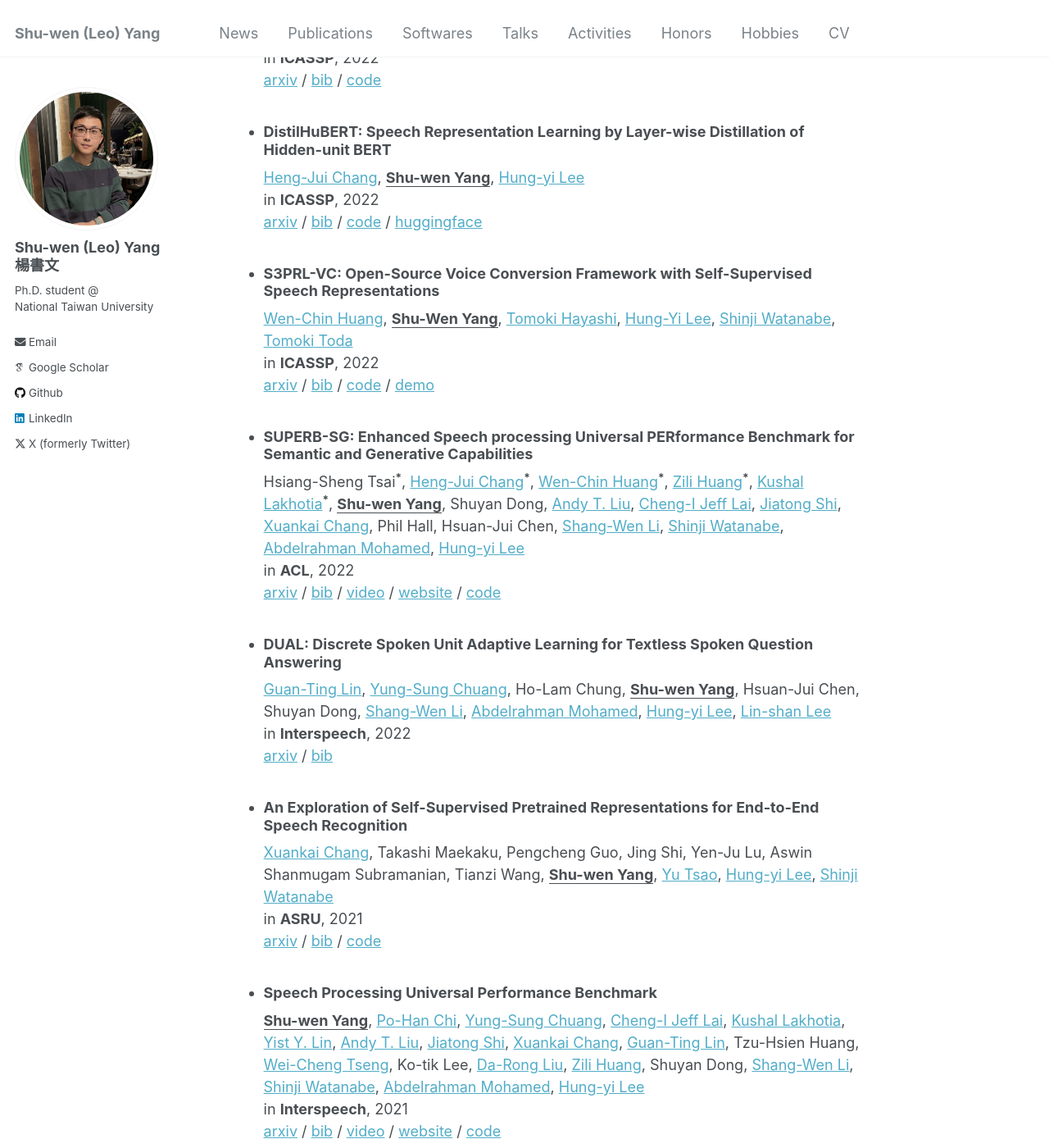
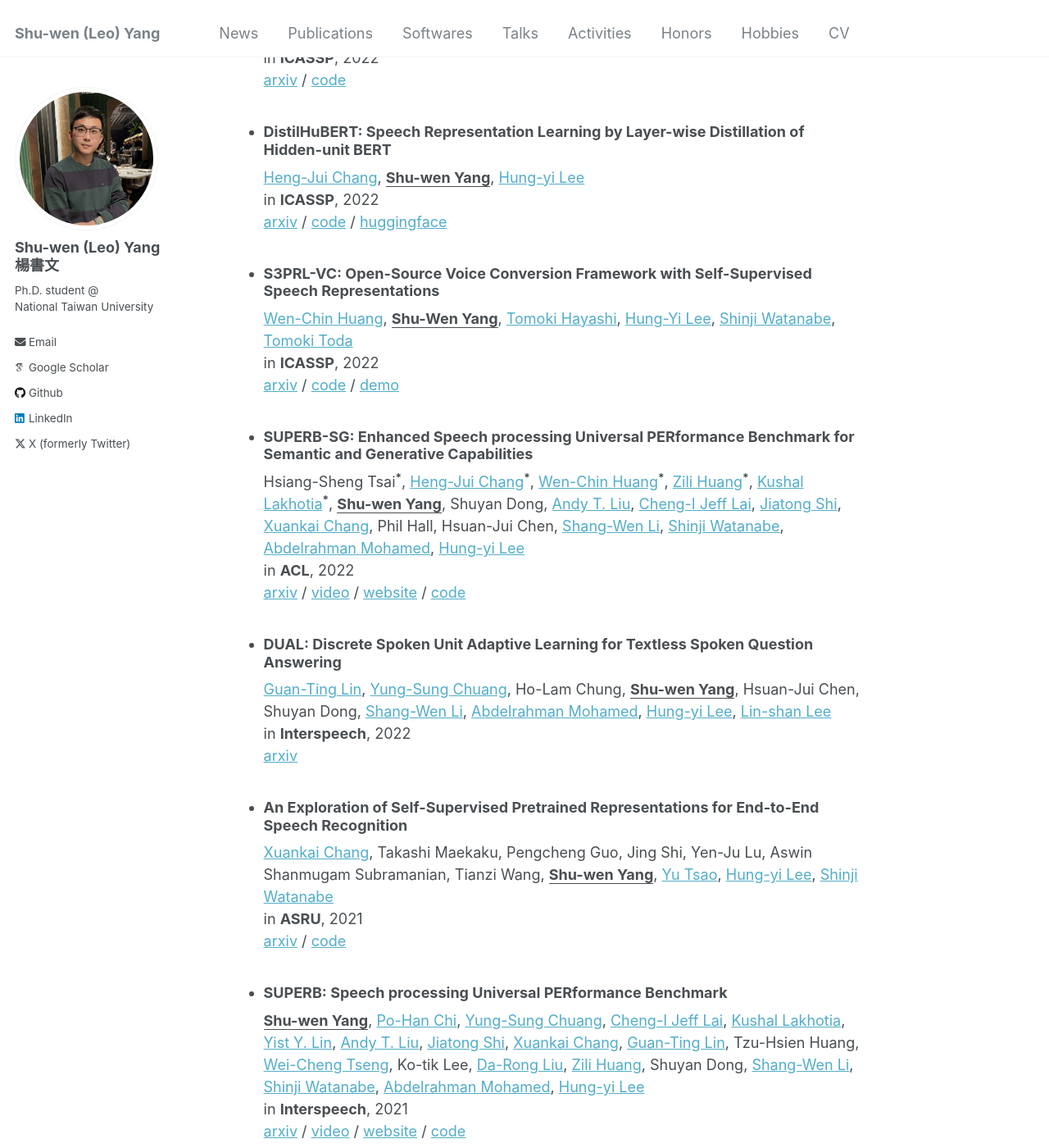
Before and after one commit to leo19941227/leo19941227.github.io, a Jekyll site: the page built from _pages/publications.md, in a window 1280 px wide and 1400 px high, scrolled down 1076 px. Shown: the whole window at 82% size. Built offline with Jekyll 4.4.1, drawn with Linux system fonts in a browser that asks for light colours; some web fonts are replaced; some of the changed text lies outside the part shown.

Commit message:
finalize publications

```diff
--- a/_pages/publications.md
+++ b/_pages/publications.md
@@ -18,84 +18,84 @@
 
   **<u>Shu-wen Yang</u>**, [Heng-Jui Chang](https://people.csail.mit.edu/hengjui/), [Zili Huang](https://scholar.google.com/citations?user=iQ-S0fQAAAAJ&hl=en), [Andy T. Liu](https://andi611.github.io/), [Cheng-I Lai](https://people.csail.mit.edu/clai24/), [Haibin Wu](https://hbwu-ntu.github.io/), [Jiatong Shi](http://shijt.site/), [Xuankai Chang](https://www.xuankaic.com/), Hsiang-Sheng Tsai, [Wen-Chin Huang](https://unilight.github.io/), Tzu-hsun Feng, [Po-Han Chi](https://scholar.google.com/citations?user=SiyicoEAAAAJ&hl=zh-TW), [Yist Y. Lin](https://scholar.google.com/citations?user=0lrZq9MAAAAJ&hl=en), [Yung-Sung Chuang](https://people.csail.mit.edu/yungsung/), Tzu-Hsien Huang, [Wei-Cheng Tseng](https://scholar.google.com.tw/citations?user=-d6aNP0AAAAJ&hl=zh-TW), [Kushal Lakhotia](https://scholar.google.com/citations?user=w9W6zXUAAAAJ&hl=en), [Shang-Wen Li](https://swdanielli.github.io/), [Abdelrahman Mohamed](https://www.cs.toronto.edu/~asamir/), [Shinji Watanabe](https://sites.google.com/view/shinjiwatanabe), [Hung-yi Lee](https://speech.ee.ntu.edu.tw/~hylee/index.php)\\
   in **IEEE/ACM Transactions on Audio Speech and Language Processing**, 2024\\
-  [arxiv](https://arxiv.org/abs/2207.04356) / [bib](https://scholar.googleusercontent.com/scholar.bib?q=info:EVenBgKMZs4J:scholar.google.com/&output=citation&scisdr=ClE8Ga9vEIvNypzpzHY:AFWwaeYAAAAAZizv1HYnFab7obJnBVVVVLvUUio&scisig=AFWwaeYAAAAAZizv1Af5W9w-PzWuZcHsMdr4m3s&scisf=4&ct=citation&cd=-1&hl=en&scfhb=1) / [code](https://github.com/s3prl/s3prl)
+  [arxiv](https://arxiv.org/abs/2404.09385) / [code](https://github.com/s3prl/s3prl)
 
 
 - ### SUPERB @ SLT 2022: Challenge on Generalization and Efficiency of Self-Supervised Speech Representation Learning
 
   Tzu-hsun Feng, Annie Dong, [Ching-Feng Yeh](https://scholar.google.com.tw/citations?hl=zh-TW&user=P7ma7pAAAAAJ&view_op=list_works&sortby=pubdate), **<u>Shu-wen Yang</u>**, [Tzu-Quan Lin](https://scholar.google.com.tw/citations?user=efKSVR8AAAAJ&hl=zh-TW), [Jiatong Shi](http://shijt.site/), [Kai-Wei Chang](https://kwchang.org/), [Zili Huang](https://scholar.google.com/citations?user=iQ-S0fQAAAAJ&hl=en), [Haibin Wu](https://hbwu-ntu.github.io/), [Xuankai Chang](https://www.xuankaic.com/), [Shinji Watanabe](https://sites.google.com/view/shinjiwatanabe), [Abdelrahman Mohamed](https://www.cs.toronto.edu/~asamir/), [Shang-Wen Li](https://swdanielli.github.io/), [Hung-yi Lee](https://speech.ee.ntu.edu.tw/~hylee/index.php)\\
   in **SLT**, 2022\\
-  [arxiv](https://arxiv.org/abs/2210.08634) / [bib](https://scholar.googleusercontent.com/scholar.bib?q=info:sQNJEF06Uw4J:scholar.google.com/&output=citation&scisdr=ClE8Ga9vEIvNypz3CS0:AFWwaeYAAAAAZizxES3wyV4m0GYsRzQTeXNCgvo&scisig=AFWwaeYAAAAAZizxEUIA2XD2hYUruxh0EMTWNnE&scisf=4&ct=citation&cd=-1&hl=en&scfhb=1) / [code](https://github.com/B06901052/DeepSpeed/tree/superb-challenge) / [website](https://www.slt2022.org/challenge-sessions.php)
+  [arxiv](https://arxiv.org/abs/2210.08634) / [code](https://github.com/B06901052/DeepSpeed/tree/superb-challenge) / [website](https://www.slt2022.org/challenge-sessions.php)
 
 
 - ### A Comparative Study of Self-Supervised Speech Representation Based Voice Conversion
 
   [Wen-Chin Huang](https://unilight.github.io/), **<u>Shu-wen Yang</u>**, [Tomoki Hayashi](https://kan-bayashi.github.io/), [Tomoki Toda](https://sites.google.com/site/tomokitoda/home_eng)\\
   in **IEEE Journal of Selected Topics in Signal Processing**, 2022\\
-  [arxiv](https://arxiv.org/abs/2203.07960) / [bib](https://scholar.googleusercontent.com/scholar.bib?q=info:ILPPMJIDtK4J:scholar.google.com/&output=citation&scisdr=ClE8Ga9vEI-AvYXrLzo:AFWwaeYAAAAAZiztNzp8jaJzVlKzIFsZ1mrQuq4&scisig=AFWwaeYAAAAAZiztN5UKTKRoUHQKue_VzEMFdmk&scisf=4&ct=citation&cd=-1&hl=zh-TW) / [code](https://github.com/unilight/s3prl-vc)
+  [arxiv](https://arxiv.org/abs/2207.04356) / [code](https://github.com/unilight/s3prl-vc)
 
 
 - ### Self-supervised Representation Learning for Speech Processing
 
   [Hung-yi Lee](https://speech.ee.ntu.edu.tw/~hylee/index.php), [Abdelrahman Mohamed](https://www.cs.toronto.edu/~asamir/), [Shinji Watanabe](https://sites.google.com/view/shinjiwatanabe), [Tara Sainath](https://sites.google.com/site/tsainath/), [Karen Livescu](https://home.ttic.edu/~klivescu/), [Shang-Wen Li](https://swdanielli.github.io/), **<u>Shu-wen Yang</u>**, [Katrin Kirchhoff](https://www.amazon.science/author/katrin-kirchhoff)\\
   in **NAACL**, 2022\\
-  [tutorial proposal](https://aclanthology.org/2022.naacl-tutorials.2/) / [bib](https://scholar.googleusercontent.com/scholar.bib?q=info:cSZtjOXjk5wJ:scholar.google.com/&output=citation&scisdr=ClE8Ga9vEIvNypzo-to:AFWwaeYAAAAAZizu4trktbG9yfkLd9chzCE6_eU&scisig=AFWwaeYAAAAAZizu4pA-PKJbFMNIC7rAPgzXuRw&scisf=4&ct=citation&cd=-1&hl=en&scfhb=1) / [video](https://www.youtube.com/watch?v=22IE8swBEbQ&list=PLmBa5a9Ne6fU-1H0EIFjoUJSjSmB1RcSx)
+  [tutorial proposal](https://aclanthology.org/2022.naacl-tutorials.2/) / [video](https://www.youtube.com/watch?v=22IE8swBEbQ&list=PLmBa5a9Ne6fU-1H0EIFjoUJSjSmB1RcSx)
 
 
 - ### Investigating Self-Supervised Learning for Speech Enhancement and Separation
 
   [Zili Huang](https://scholar.google.com/citations?user=iQ-S0fQAAAAJ&hl=en), [Shinji Watanabe](https://sites.google.com/view/shinjiwatanabe), **<u>Shu-wen Yang</u>**, [Paola Garcia](https://scholar.google.com/citations?user=fAXgPckAAAAJ&hl=en), [Sanjeev Khudanpur](https://engineering.jhu.edu/faculty/sanjeev-khudanpur/)\\
   in **ICASSP**, 2022\\
-  [arxiv](https://arxiv.org/abs/2203.07960) / [bib](https://scholar.googleusercontent.com/scholar.bib?q=info:ILPPMJIDtK4J:scholar.google.com/&output=citation&scisdr=ClE8Ga9vEI-AvYXrLzo:AFWwaeYAAAAAZiztNzp8jaJzVlKzIFsZ1mrQuq4&scisig=AFWwaeYAAAAAZiztN5UKTKRoUHQKue_VzEMFdmk&scisf=4&ct=citation&cd=-1&hl=zh-TW) / [code](https://github.com/s3prl/s3prl)
+  [arxiv](https://arxiv.org/abs/2203.07960) / [code](https://github.com/s3prl/s3prl)
 
 
 - ### DistilHuBERT: Speech Representation Learning by Layer-wise Distillation of Hidden-unit BERT
 
   [Heng-Jui Chang](https://people.csail.mit.edu/hengjui/), **<u>Shu-wen Yang</u>**, [Hung-yi Lee](https://speech.ee.ntu.edu.tw/~hylee/index.php)\\
   in **ICASSP**, 2022\\
-  [arxiv](https://arxiv.org/abs/2110.01900) / [bib](https://scholar.googleusercontent.com/scholar.bib?q=info:o3YRIWshZbwJ:scholar.google.com/&output=citation&scisdr=ClE8Ga9vEI-AvYXqGp8:AFWwaeYAAAAAZizsAp8eYI6iCi-Dijs3wkSzQac&scisig=AFWwaeYAAAAAZizsAjoWshp4wu5eMPz_pfRjgNY&scisf=4&ct=citation&cd=-1&hl=zh-TW) / [code](https://github.com/s3prl/s3prl) / [huggingface](https://huggingface.co/ntu-spml/distilhubert)
+  [arxiv](https://arxiv.org/abs/2110.01900) / [code](https://github.com/s3prl/s3prl) / [huggingface](https://huggingface.co/ntu-spml/distilhubert)
 
 
 - ### S3PRL-VC: Open-Source Voice Conversion Framework with Self-Supervised Speech Representations
 
   [Wen-Chin Huang](https://unilight.github.io/), **<u>Shu-Wen Yang</u>**, [Tomoki Hayashi](https://kan-bayashi.github.io/), [Hung-Yi Lee](https://speech.ee.ntu.edu.tw/~hylee/index.php), [Shinji Watanabe](https://sites.google.com/view/shinjiwatanabe), [Tomoki Toda](https://sites.google.com/site/tomokitoda/home_eng)\\
   in **ICASSP**, 2022\\
-  [arxiv](https://arxiv.org/abs/2110.06280) / [bib](https://scholar.googleusercontent.com/scholar.bib?q=info:069OXCu4enQJ:scholar.google.com/&output=citation&scisdr=ClE8Ga9vEI-AvYXtBUs:AFWwaeYAAAAAZizrHUvG3-ssJSr0BnET9X7uFw4&scisig=AFWwaeYAAAAAZizrHW97Y-n92EdEfQHIQHan0KM&scisf=4&ct=citation&cd=-1&hl=zh-TW) / [code](https://github.com/unilight/s3prl-vc) / [demo](https://huggingface.co/spaces/unilight/s3prl-vc-vcc2020)
+  [arxiv](https://arxiv.org/abs/2110.06280) / [code](https://github.com/unilight/s3prl-vc) / [demo](https://huggingface.co/spaces/unilight/s3prl-vc-vcc2020)
 
 
 - ### SUPERB-SG: Enhanced Speech processing Universal PERformance Benchmark for Semantic and Generative Capabilities
 
   Hsiang-Sheng Tsai**<sup>*</sup>**, [Heng-Jui Chang](https://people.csail.mit.edu/hengjui/)**<sup>*</sup>**, [Wen-Chin Huang](https://unilight.github.io/)**<sup>*</sup>**, [Zili Huang](https://scholar.google.com/citations?user=iQ-S0fQAAAAJ&hl=en)**<sup>*</sup>**, [Kushal Lakhotia](https://scholar.google.com/citations?user=w9W6zXUAAAAJ&hl=en)**<sup>*</sup>**, **<u>Shu-wen Yang</u>**, Shuyan Dong, [Andy T. Liu](https://andi611.github.io/), [Cheng-I Jeff Lai](https://people.csail.mit.edu/clai24/), [Jiatong Shi](http://shijt.site/), [Xuankai Chang](https://www.xuankaic.com/), Phil Hall, Hsuan-Jui Chen, [Shang-Wen Li](https://swdanielli.github.io/), [Shinji Watanabe](https://sites.google.com/view/shinjiwatanabe), [Abdelrahman Mohamed](https://www.cs.toronto.edu/~asamir/), [Hung-yi Lee](https://speech.ee.ntu.edu.tw/~hylee/index.php)\\
   in **ACL**, 2022\\
-  [arxiv](https://arxiv.org/abs/2203.06849) / [bib](https://scholar.googleusercontent.com/scholar.bib?q=info:LuUnAzsFY1cJ:scholar.google.com/&output=citation&scisdr=ClE8Ga9vEI-AvYXhbiQ:AFWwaeYAAAAAZizndiRNaqHUrvFgkAr40DZf-Oc&scisig=AFWwaeYAAAAAZizndjtyX9FUwulrAYkgqptV1Nk&scisf=4&ct=citation&cd=-1&hl=zh-TW&scfhb=1) / [video](https://www.youtube.com/watch?v=S8HJVCxxdy0) / [website](https://superbbenchmark.org/) / [code](https://github.com/s3prl/s3prl)
+  [arxiv](https://arxiv.org/abs/2203.06849) / [video](https://www.youtube.com/watch?v=S8HJVCxxdy0) / [website](https://superbbenchmark.org/) / [code](https://github.com/s3prl/s3prl)
 
 
 - ### DUAL: Discrete Spoken Unit Adaptive Learning for Textless Spoken Question Answering
 
   [Guan-Ting Lin](https://daniellin94144.github.io/), [Yung-Sung Chuang](https://people.csail.mit.edu/yungsung/), Ho-Lam Chung, **<u>Shu-wen Yang</u>**, Hsuan-Jui Chen, Shuyan Dong, [Shang-Wen Li](https://swdanielli.github.io/), [Abdelrahman Mohamed](https://www.cs.toronto.edu/~asamir/), [Hung-yi Lee](https://speech.ee.ntu.edu.tw/~hylee/index.php), [Lin-shan Lee](https://speech.ee.ntu.edu.tw/previous_version/lslNew.htm)\\
   in **Interspeech**, 2022\\
-  [arxiv](https://arxiv.org/abs/2203.04911) / [bib](https://www.isca-archive.org/interspeech_2022/lin22c_interspeech.html)
+  [arxiv](https://arxiv.org/abs/2203.04911)
 
 
 - ### An Exploration of Self-Supervised Pretrained Representations for End-to-End Speech Recognition
 
   [Xuankai Chang](https://www.xuankaic.com/), Takashi Maekaku, Pengcheng Guo, Jing Shi, Yen-Ju Lu, Aswin Shanmugam Subramanian, Tianzi Wang, **<u>Shu-wen Yang</u>**, [Yu Tsao](https://www.citi.sinica.edu.tw/pages/yu.tsao/index_en.html), [Hung-yi Lee](https://speech.ee.ntu.edu.tw/~hylee/index.php), [Shinji Watanabe](https://sites.google.com/view/shinjiwatanabe)\\
   in **ASRU**, 2021\\
-  [arxiv](https://arxiv.org/abs/2110.04590) / [bib](https://scholar.googleusercontent.com/scholar.bib?q=info:EAX_zrC5NskJ:scholar.google.com/&output=citation&scisdr=ClE8Ga9vEIvNypzldfE:AFWwaeYAAAAAZizjbfEkH-iIlCgpGFiSB7OhbMQ&scisig=AFWwaeYAAAAAZizjbeZj-f5v6sj86y6QMspl_Xs&scisf=4&ct=citation&cd=-1&hl=en&scfhb=1) / [code](https://github.com/espnet/espnet)
+  [arxiv](https://arxiv.org/abs/2110.04590) / [code](https://github.com/espnet/espnet)
 
 
-- ### Speech Processing Universal Performance Benchmark
+- ### SUPERB: Speech processing Universal PERformance Benchmark
 
   **<u>Shu-wen Yang</u>**, [Po-Han Chi](https://scholar.google.com/citations?user=SiyicoEAAAAJ&hl=zh-TW), [Yung-Sung Chuang](https://people.csail.mit.edu/yungsung/), [Cheng-I Jeff Lai](https://people.csail.mit.edu/clai24/), [Kushal Lakhotia](https://scholar.google.com/citations?user=w9W6zXUAAAAJ&hl=en), [Yist Y. Lin](https://scholar.google.com/citations?user=0lrZq9MAAAAJ&hl=en), [Andy T. Liu](https://andi611.github.io/), [Jiatong Shi](http://shijt.site/), [Xuankai Chang](https://www.xuankaic.com/), [Guan-Ting Lin](https://daniellin94144.github.io/), Tzu-Hsien Huang, [Wei-Cheng Tseng](https://scholar.google.com.tw/citations?user=-d6aNP0AAAAJ&hl=zh-TW), Ko-tik Lee, [Da-Rong Liu](https://scholar.google.com.tw/citations?user=qJ5zXNIAAAAJ&hl=zh-TW), [Zili Huang](https://scholar.google.com/citations?user=iQ-S0fQAAAAJ&hl=en), Shuyan Dong, [Shang-Wen Li](https://swdanielli.github.io/), [Shinji Watanabe](https://sites.google.com/view/shinjiwatanabe), [Abdelrahman Mohamed](https://www.cs.toronto.edu/~asamir/), [Hung-yi Lee](https://speech.ee.ntu.edu.tw/~hylee/index.php)\\
   in **Interspeech**, 2021\\
-  [arxiv](https://arxiv.org/abs/2105.01051) / [bib](https://www.isca-archive.org/interspeech_2021/yang21c_interspeech.html) / [video](https://www.youtube.com/watch?v=zd9fiVvej0k) / [website](https://superbbenchmark.org/) / [code](https://github.com/s3prl/s3prl)
+  [arxiv](https://arxiv.org/abs/2105.01051) / [video](https://www.youtube.com/watch?v=zd9fiVvej0k) / [website](https://superbbenchmark.org/) / [code](https://github.com/s3prl/s3prl)
 
 
 - ### S3PRL: The Self-Supervised Speech Pre-training and Representation Learning Toolkit
 
   [Andy T Liu](https://andi611.github.io/)**<sup>*</sup>**, **<u>Shu-wen Yang</u><sup>*</sup>**\\
   on **GitHub repository**, 2020\\
-  [code](https://github.com/s3prl/s3prl) / [bib](https://scholar.googleusercontent.com/scholar.bib?q=info:7zyCX-HZHVYJ:scholar.google.com/&output=citation&scisdr=ClE8Ga9vEIvNypzKw0Y:AFWwaeYAAAAAZizM20abL0gpT9y3C9SYaqkC2r0&scisig=AFWwaeYAAAAAZizM27yKjJdwkmGvkvmqLKm__p8&scisf=4&ct=citation&cd=-1&hl=en&scfhb=1) / [website](https://s3prl.github.io/s3prl/) / [video](https://www.youtube.com/watch?v=PkMFnS6cjAc)
+  [code](https://github.com/s3prl/s3prl) / [website](https://s3prl.github.io/s3prl/) / [video](https://www.youtube.com/watch?v=PkMFnS6cjAc)
 
 
 - ### Understanding Self-Attention of Self-Supervised Audio Transformers
@@ -103,11 +103,11 @@
   **<u>Shu-wen Yang</u>**, [Andy T Liu](https://andi611.github.io/), [Hung-yi Lee](https://speech.ee.ntu.edu.tw/~hylee/index.php)\\
   in **Interspeech**, 2020\\
   in **ICML Workshop on Self-supervision in Audio and Speech**, 2020\\
-  [arxiv](https://arxiv.org/abs/2006.03265) / [bib1](https://www.isca-archive.org/interspeech_2020/yang20i_interspeech.html) / [bib2](https://scholar.googleusercontent.com/scholar.bib?q=info:Jqw2zPZ4qVIJ:scholar.google.com/&output=citation&scisdr=ClE8Ga9vEI-AvYXP0Tk:AFWwaeYAAAAAZizJyTn5V68HKF7hfxGLLxGP-18&scisig=AFWwaeYAAAAAZizJySuBFCb3YHsLWrzXuSYyBx0&scisf=4&ct=citation&cd=-1&hl=zh-TW&scfhb=1)
+  [arxiv](https://arxiv.org/abs/2006.03265) / [video](https://slideslive.com/38930730/understanding-selfattention-of-selfsupervised-audio-transformers)
 
 
 - ### Mockingjay: Unsupervised Speech Representation Learning with Deep Bidirectional Transformer Encoders
 
   [Andy T Liu](https://andi611.github.io/), **<u>Shu-wen Yang</u>**, [Po-Han Chi](https://scholar.google.com/citations?user=SiyicoEAAAAJ&hl=zh-TW), [Po-chun Hsu](https://scholar.google.com/citations?user=JZrV0tcAAAAJ&hl=en), [Hung-yi Lee](https://speech.ee.ntu.edu.tw/~hylee/index.php)\\
   in **ICASSP**, 2020\\
-  [arxiv](https://arxiv.org/abs/1910.12638) / [bib](https://scholar.googleusercontent.com/scholar.bib?q=info:8NvImszY-z0J:scholar.google.com/&output=citation&scisdr=ClE8Ga9vEI-AvYXBpck:AFWwaeYAAAAAZizHvcluVA9G36363mqhMPrpmAo&scisig=AFWwaeYAAAAAZizHvWiY91PpC62vGNR1kGYNLk8&scisf=4&ct=citation&cd=-1&hl=zh-TW&scfhb=1) / [code](https://github.com/s3prl/s3prl)
+  [arxiv](https://arxiv.org/abs/1910.12638) / [code](https://github.com/s3prl/s3prl) / [video](https://www.youtube.com/watch?v=THylmb3hZVs)
```
Also changed, not shown: _pages/about.md (+4 -4 lines).
